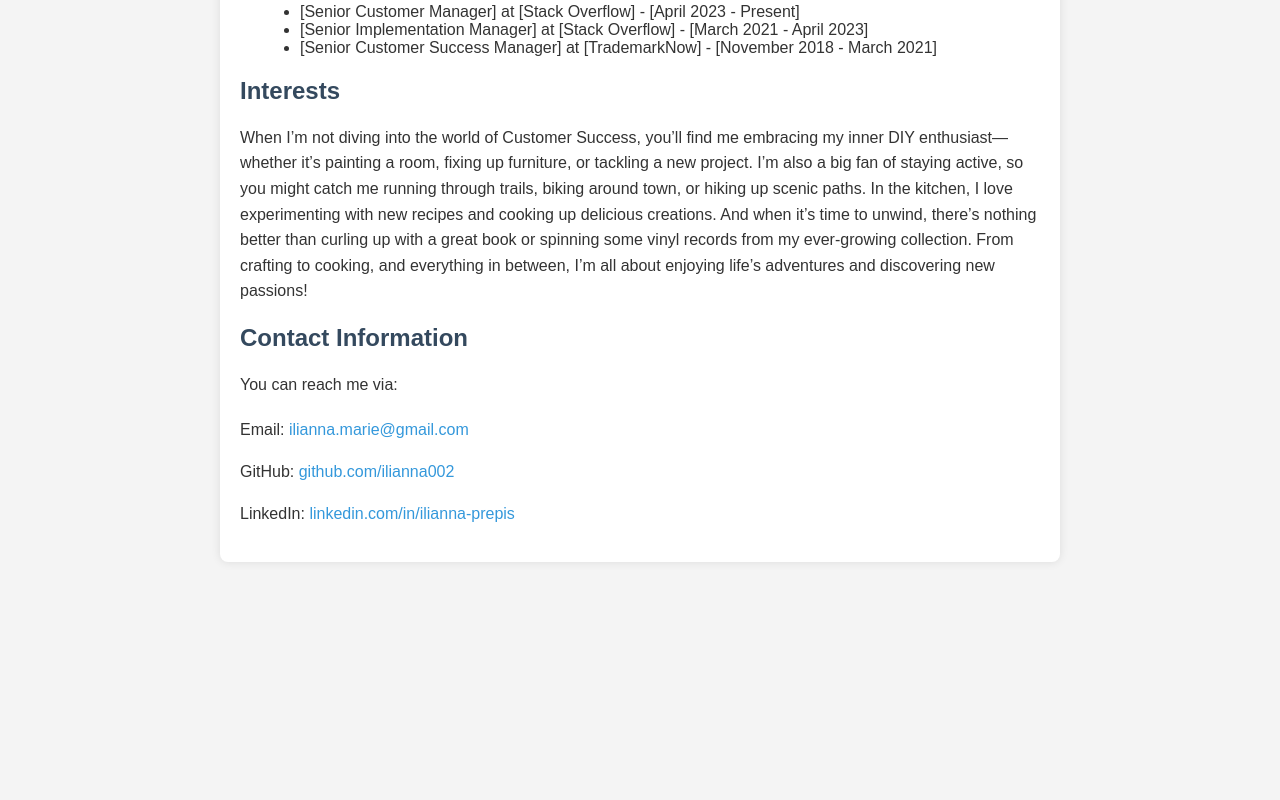
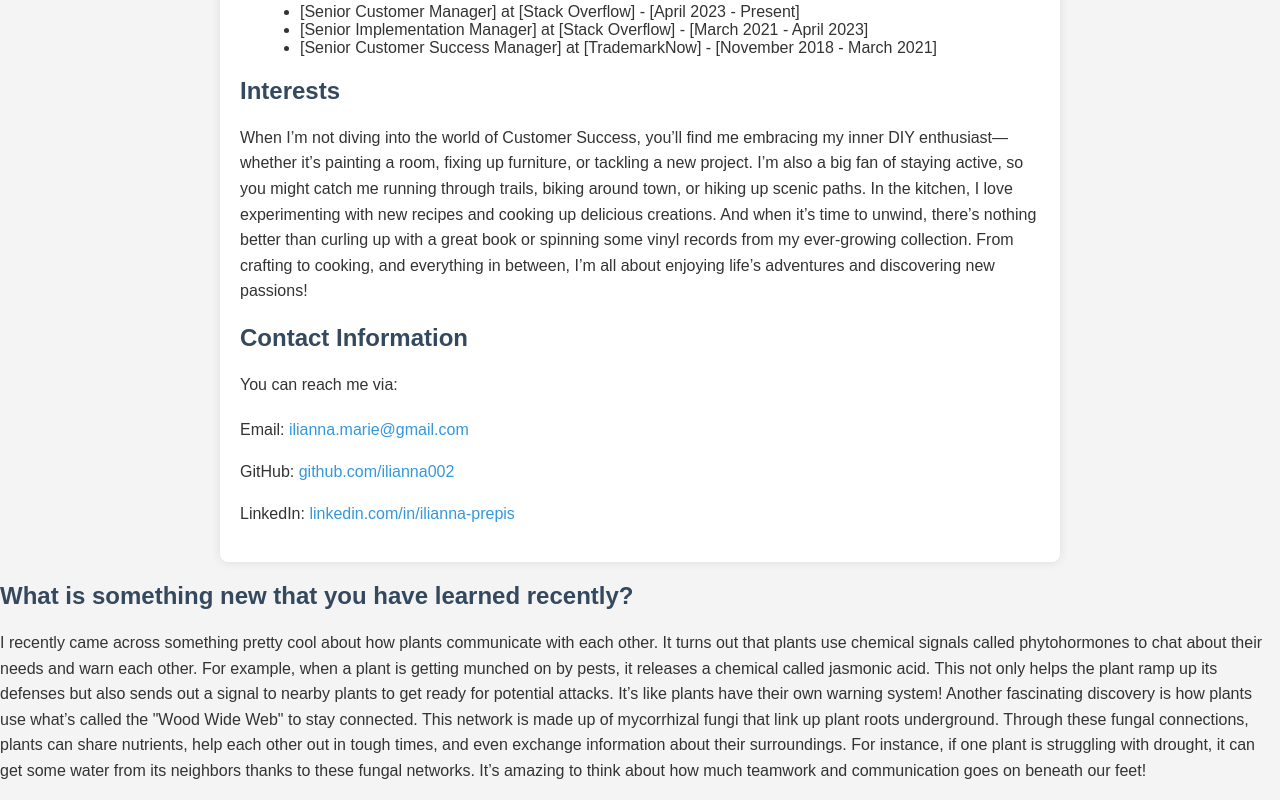
Before and after one commit to Ilianna002/vercel-introduction, a plain HTML site: page index.html in a window 1280 px wide. Shown: the part 431-1231 px from the top of the page. Before the commit the page ends 1013 px from the top, so only its background shows below. Drawn offline with Linux system fonts and the light colour scheme.

Commit message:
Add files via upload

```diff
--- a/index.html
+++ b/index.html
@@ -73,3 +73,10 @@ What excites me about Customer Success is the chance to be a trusted partner in
     </div>
 </body>
 </html>
+
+<section id="new-learning">
+  <h2>What is something new that you have learned recently?</h2>
+  <p>I recently came across something pretty cool about how plants communicate with each other. It turns out that plants use chemical signals called phytohormones to chat about their needs and warn each other. For example, when a plant is getting munched on by pests, it releases a chemical called jasmonic acid. This not only helps the plant ramp up its defenses but also sends out a signal to nearby plants to get ready for potential attacks. It’s like plants have their own warning system!
+
+Another fascinating discovery is how plants use what’s called the "Wood Wide Web" to stay connected. This network is made up of mycorrhizal fungi that link up plant roots underground. Through these fungal connections, plants can share nutrients, help each other out in tough times, and even exchange information about their surroundings. For instance, if one plant is struggling with drought, it can get some water from its neighbors thanks to these fungal networks. It’s amazing to think about how much teamwork and communication goes on beneath our feet!</p>
+</section>
```
